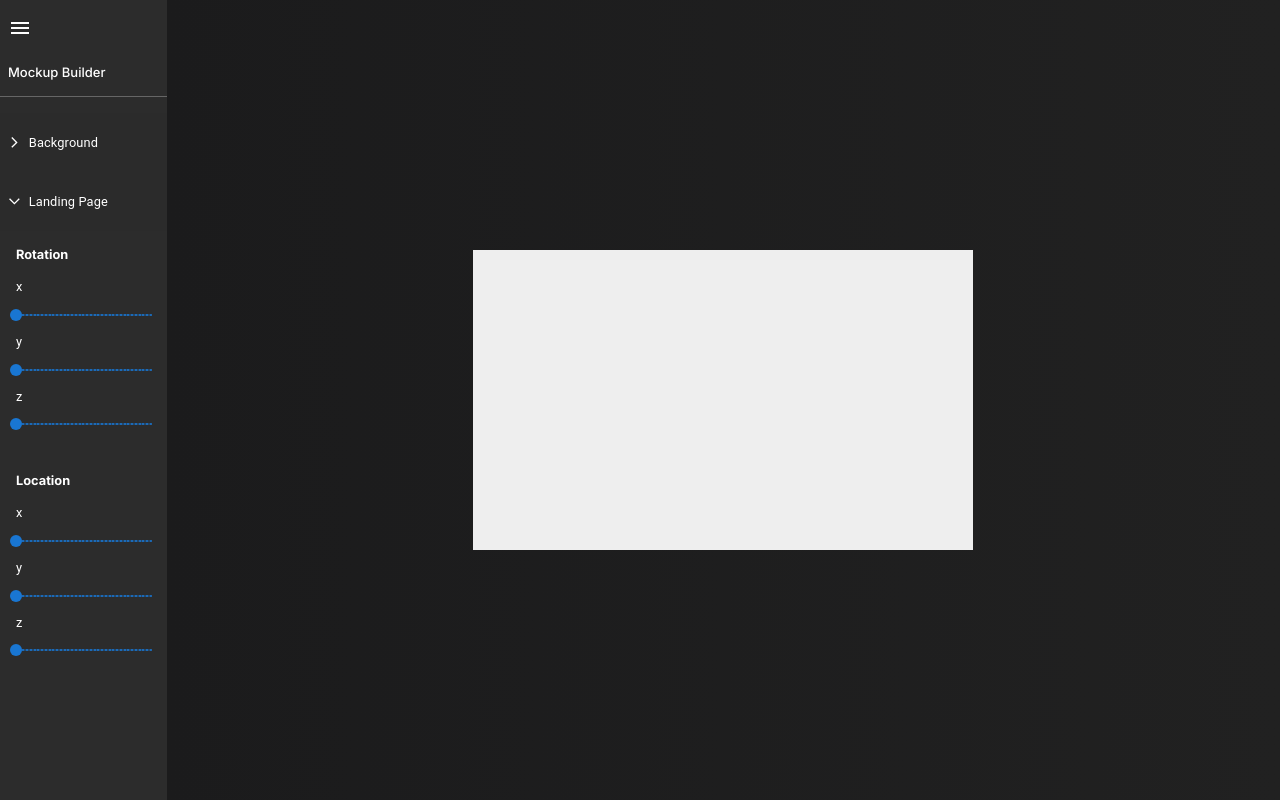
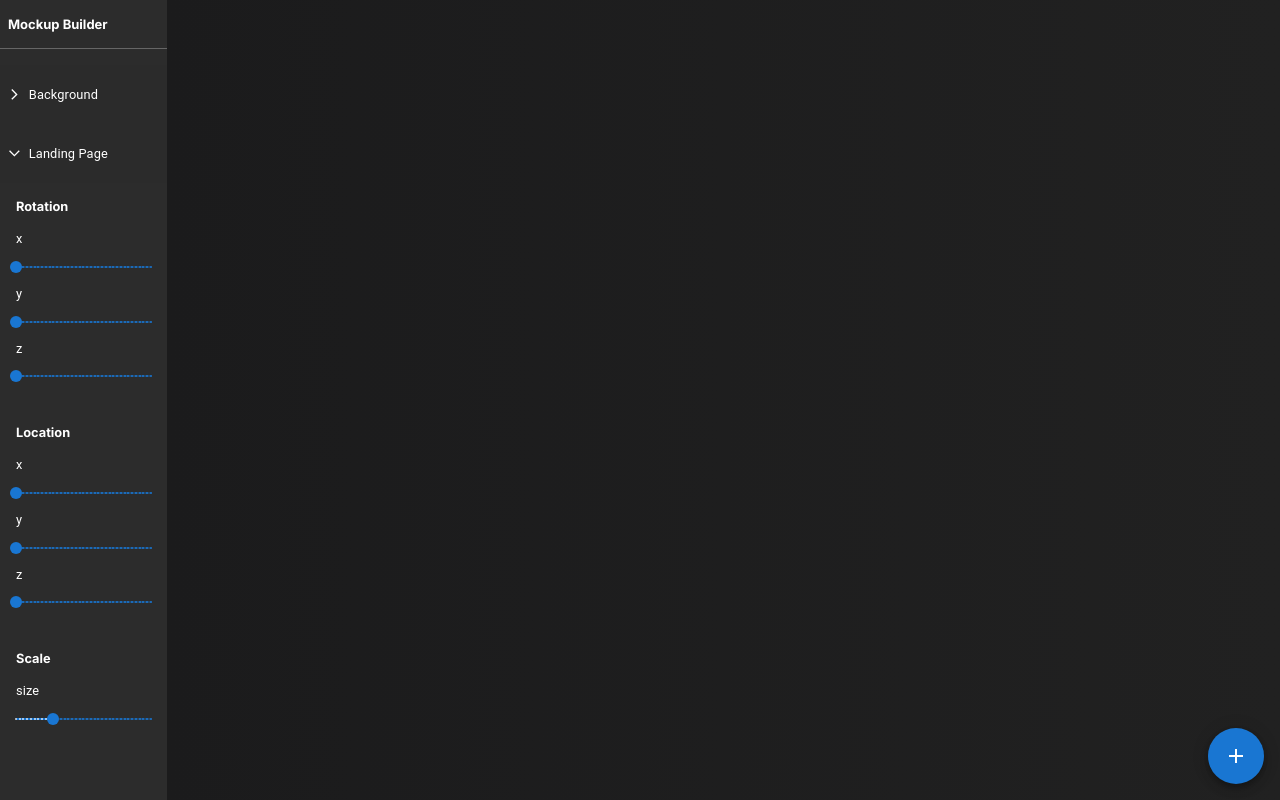
Before and after one commit to lyandeveloper/MockupBuilder, a Next.js app: page / in a window 1280 px wide. Both pictures are taken after a click on the button "Landing Page". Built offline with nearby package versions, Linux system fonts and the light colour scheme.

Commit message:
feat: add image and custom size

```diff
--- a/src/app/page.module.css
+++ b/src/app/page.module.css
@@ -15,9 +15,8 @@
   perspective: 800px;
 
   .object {
-    width: 500px;
-    height: 300px;
-    background-color: #eee;
+    max-width: 100%;
+    max-height: 100%;
   }
 
   .slider01 {
@@ -63,9 +62,9 @@
 
     .title {
       margin-left: 0.5rem;
-      font-weight: 500;
+      font-weight: bold;
       font-size: 0.813rem;
-      margin-top: 1rem;
+      margin-top: 0.5rem;
     }
   }
 
--- a/src/app/page.tsx
+++ b/src/app/page.tsx
@@ -1,12 +1,13 @@
+/* eslint-disable @next/next/no-img-element */
 'use client'
 
 import CustomCollapse from '@/components/CustomCollapse';
 import CustomizedSlider from '@/components/CustomSlider';
-import { Menu } from '@mui/icons-material';
-import { IconButton } from '@mui/material';
-import { useState } from 'react';
+import { Image, Save } from '@mui/icons-material';
+import { SpeedDial, SpeedDialAction, SpeedDialIcon } from '@mui/material';
+import { useRef, useState } from 'react';
+import ColorPicker from 'react-best-gradient-color-picker';
 import styles from './page.module.css';
-import ColorPicker from 'react-best-gradient-color-picker';
 
 export default function Home() {
   const [rotX, setRotX] = useState(0);
@@ -18,16 +19,38 @@ export default function Home() {
   const [locZ, setLocZ] = useState(0);
 
   const [color, setColor] = useState('linear-gradient(90deg, rgba(27,27,28,1) 0%, RGB(33, 33, 33) 100%)');
+  const fileInputRef = useRef<HTMLInputElement | null>(null);
 
-  console.log(color)
+  const [image, setImage] = useState<string | null>(null);
+  const [imageSize, setImageSize] = useState<{ width: number; height: number } | null>(null);
+  const [scale, setScale] = useState(100);
+
+  const handleImportImage = () => {
+    // Dispara o clique no input de arquivo
+    fileInputRef.current?.click();
+  };
+
+  const handleFileChange = (e: React.ChangeEvent<HTMLInputElement>) => {
+    const file = e.target.files?.[0];
+    if (file) {
+      const reader = new FileReader();
+      reader.onloadend = () => {
+        setImage(reader.result as string); // Define a imagem como base64
+        console.log(reader.result)
+      };
+      reader.readAsDataURL(file); // Lê o arquivo como uma URL base64
+    }
+  };
+
+  const handleImageLoad = (e: React.SyntheticEvent<HTMLImageElement>) => {
+    const { naturalWidth, naturalHeight } = e.currentTarget; // Pega largura e altura originais
+    setImageSize({ width: naturalWidth / window.innerWidth, height: naturalHeight / window.innerHeight });
+  };
 
   return (
     <main className={styles.main}>
       <aside className={styles.sidebar}>
         <div className={styles.header}>
-          <IconButton>
-            <Menu style={{ color: "#FFF" }} />
-          </IconButton>
           <span className={styles.title}>Mockup Builder</span>
         </div>
         <div className={styles.content}>
@@ -54,13 +77,13 @@ export default function Home() {
               />
               <CustomizedSlider
                 label="y"
-                value={rotY}
-                onChange={(event, value) => setRotY(typeof value === 'number' ? value : 0)}
+                value={rotZ}
+                onChange={(event, value) => setRotZ(typeof value === 'number' ? value : 0)}
               />
               <CustomizedSlider
                 label="z"
-                value={rotZ}
-                onChange={(event, value) => setRotZ(typeof value === 'number' ? value : 0)}
+                value={rotY}
+                onChange={(event, value) => setRotY(typeof value === 'number' ? value : 0)}
               />
             </div>
 
@@ -82,19 +105,54 @@ export default function Home() {
                 onChange={(event, value) => setLocZ(typeof value === 'number' ? value : 0)}
               />
             </div>
+
+            <div className={styles.field_group}>
+              <span className={styles.title}>Scale</span><br /><br />
+              <CustomizedSlider
+                label="size"
+                value={scale}
+                onChange={(event, value) => setScale(typeof value === 'number' ? value : 100)}
+              />
+            </div>
           </CustomCollapse>
         </div>
       </aside>
       <section className={styles.viewport} style={{ background: color }}>
-        <div
+        <img
+          src={image}
           className={styles.object}
           style={{
-            transform: `rotateX(${rotX}deg) rotateY(${rotY}deg) rotateZ(${rotZ}deg) translate3d(${locX}px, ${locY}px, ${locZ}px)`,
+            transform: `rotateX(${rotX}deg) rotateY(${rotY}deg) rotateZ(${rotZ}deg) translate3d(${locX}px, ${locY}px, ${locZ}px) scale(${scale / 100})`,
           }}
-        ></div>
+          alt=""
+        ></img>
 
       </section>
+      <SpeedDial
+        ariaLabel="SpeedDial basic example"
+        sx={{ position: 'absolute', bottom: 16, right: 16 }}
+        icon={<SpeedDialIcon />}
+      >
+        <SpeedDialAction
+            key="Save"
+            icon={<Save/>}
+            tooltipTitle="Save"
+        />
+        <SpeedDialAction
+          key="Import Image"
+          icon={<Image/>}
+          tooltipTitle="Import Image"
+            onClick={handleImportImage}
+        />
+      </SpeedDial>
 
+      <input
+        type="file"
+        accept="image/*"
+        ref={fileInputRef}
+        style={{ display: 'none' }}
+        onChange={handleFileChange}
+      />
     </main>
   );
 }
```
